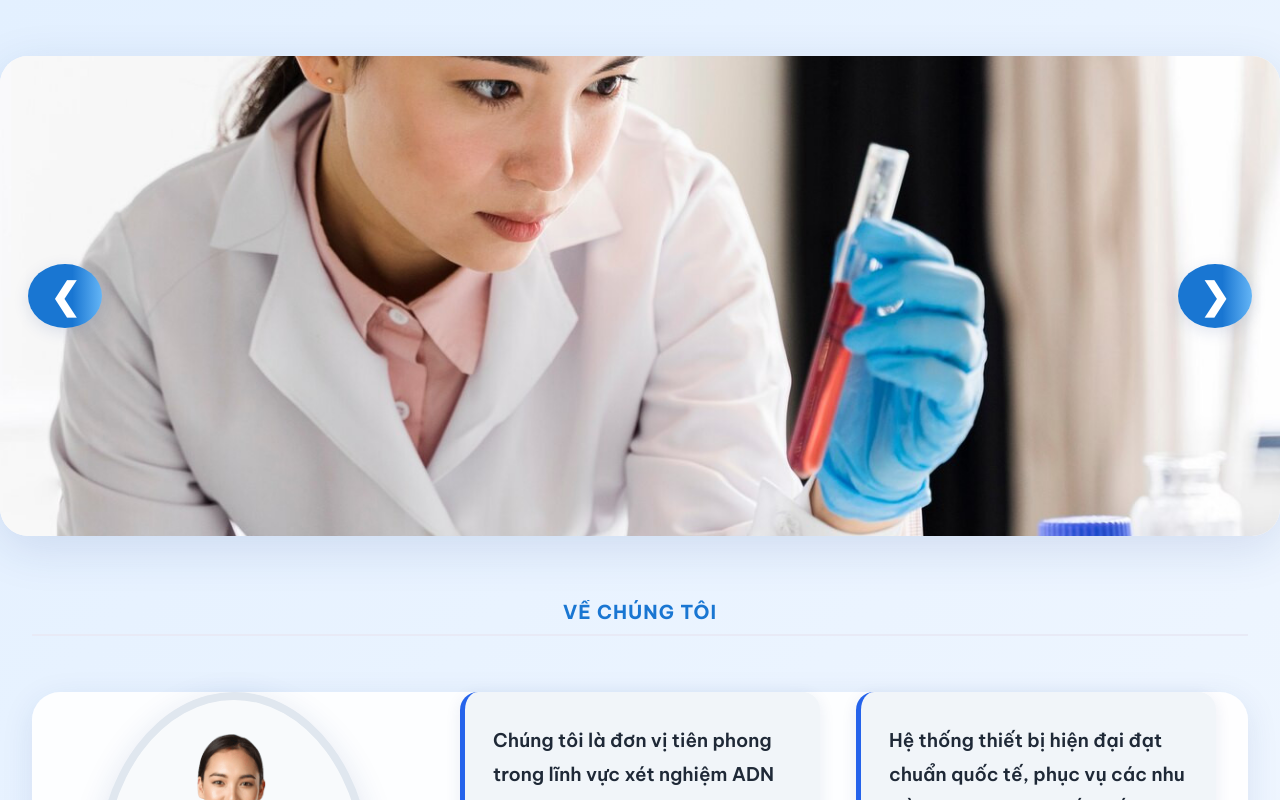
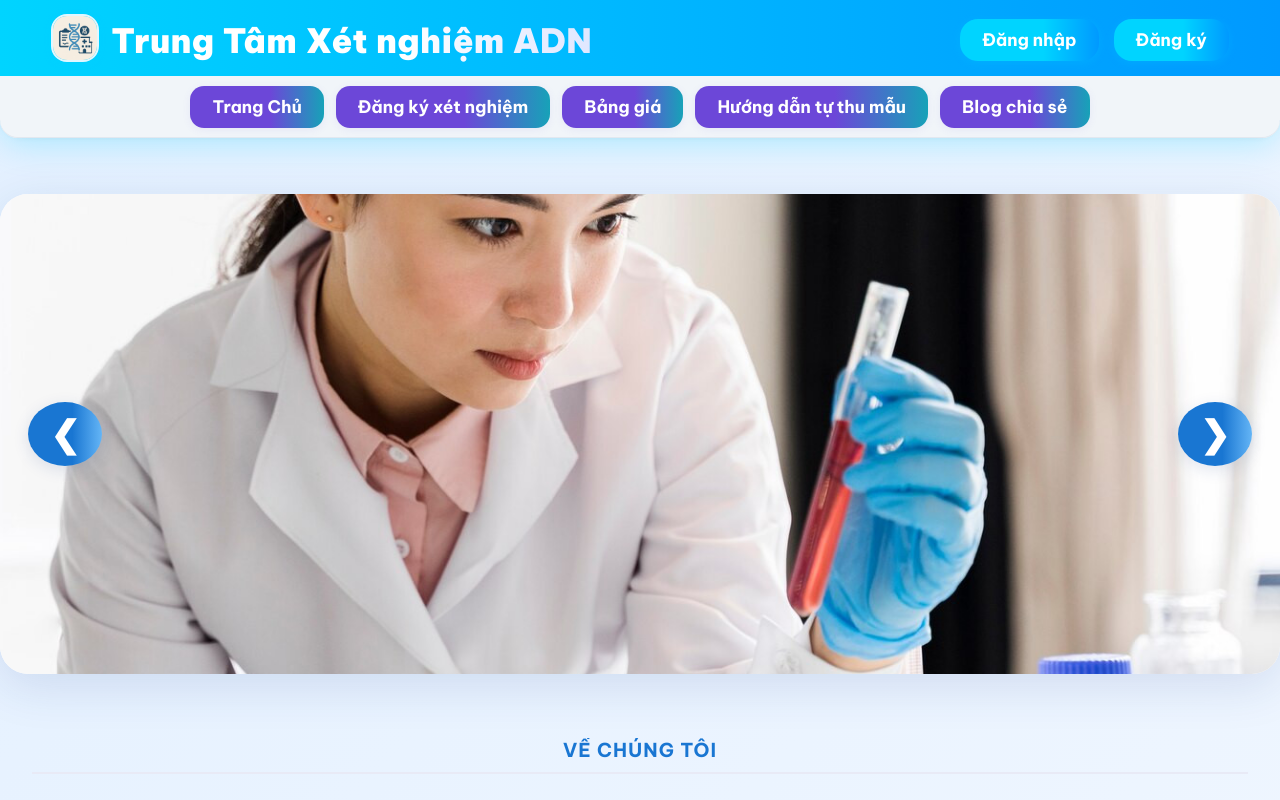
Before and after one commit to Nhwt666/SWP_Frontend, a React (Create React App) app: page / in a window 1280 px wide. Shown: the top 800 px of the page. Built offline with nearby package versions, Linux system fonts and the light colour scheme; what pdfmake would draw is missing.

Commit message:
非师范 非师范 暗改n

```diff
--- a/src/App.js
+++ b/src/App.js
@@ -28,7 +28,8 @@ function App() {
     <UserProvider>
       <Router>
         <div className="App">
-            {/* Remove global <Header /> to avoid duplicate headers */}
+            {/* Header is now rendered on ALL pages */}
+            <Header />
             <Routes>
                 {/* Public Routes */}
                 <Route path="/" element={<HomePage />} />
```
